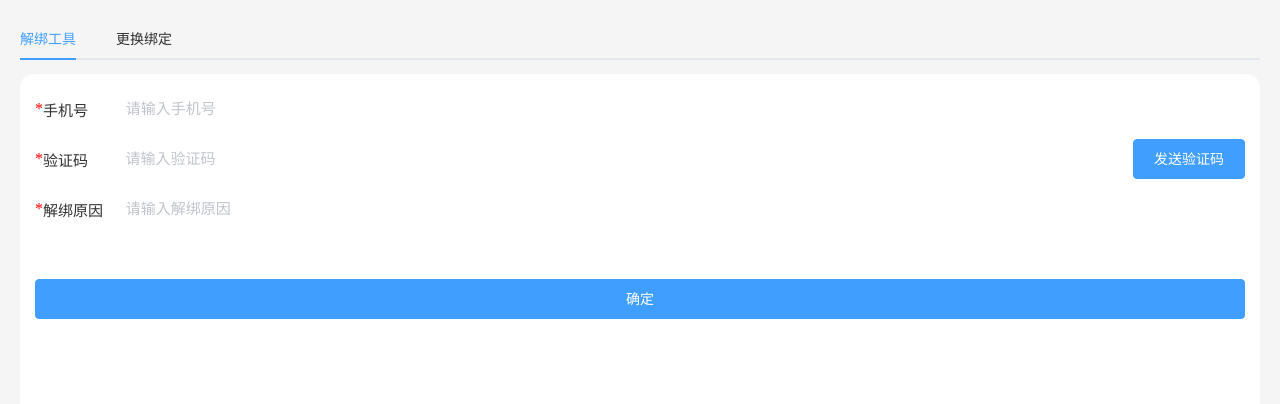
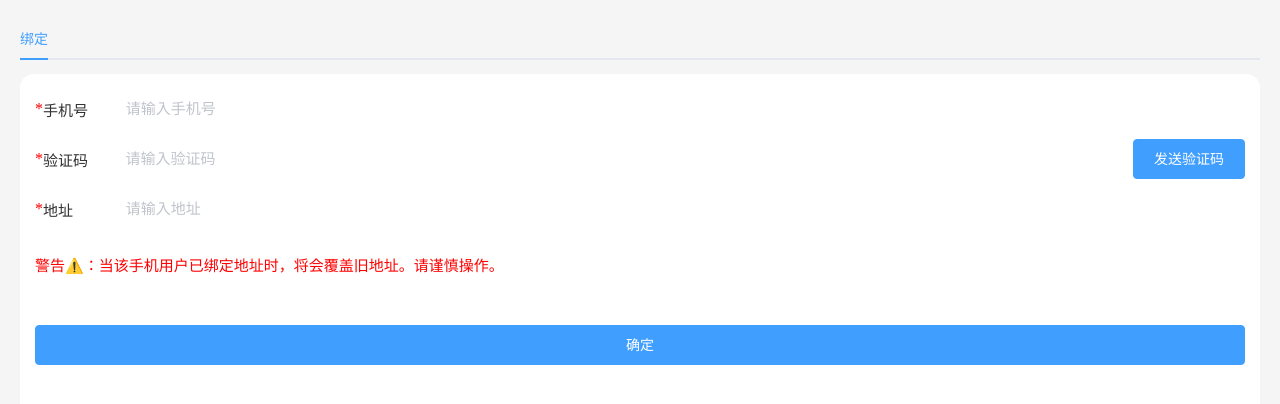
Before and after one commit to windswrold/tool_unlock, a Vue app: page / in a window 1280 px wide. Shown: the top 404 px of the page. Built offline with nearby package versions, Linux system fonts and the light colour scheme.

Commit message:
Wind：增加绑定

```diff
--- a/src/App.vue
+++ b/src/App.vue
@@ -3,132 +3,10 @@
 
 	<div id="app" class="view">
 		<el-tabs v-model="activeName" @tab-click="handleClick">
-			<!-- <el-tab-pane label="解封工具" name="first">
-				<div class="input_view">
-					<div class="input-suffix">
-						<div class="input-suffix-text">
-							用户ID
-						</div>
-						<el-input class="custom-input-bg" v-model="userIDText" placeholder="请输入用户ID"></el-input>
-					</div>
-
-					<div class="input-suffix m10">
-						<div class="input-suffix-text">
-							姓名
-						</div>
-						<el-input class="custom-input-bg" v-model="nameText" placeholder="请输入姓名"></el-input>
-					</div>
-
-					<div class="input-suffix m10">
-						<div class="input-suffix-text">
-							身份号
-						</div>
-						<el-input class="custom-input-bg" v-model="idNumersText" placeholder="请输入身份证号"></el-input>
-					</div>
 
 
 
-				</div>
-
-				<div class="input_view m10">
-					<div class="upload-view-text">身份证正面照片</div>
-					<div class="upload-view">
-						<el-upload class="upload-view m10" :action="action" :limit="1" :file-list="fileList"
-							ref="upload1" list-type="picture-card" :on-success="handleSuccess1">
-							<img src="./assets/idcard.png" class="upload-view-img m10" />
-						</el-upload>
-					</div>
-				</div>
-
-				<div class="input_view m10">
-					<div class="upload-view-text">身份证背面照片</div>
-					<div class="upload-view">
-						<el-upload class="upload-view m10" :action="action" :limit="1" :file-list="fileList"
-							ref="upload2" list-type="picture-card" :on-success="handleSuccess4">
-							<img src="./assets/idcard_back.png" class="upload-view-img m10" />
-						</el-upload>
-					</div>
-				</div>
-
-				<div class="input_view m10">
-					<div class="upload-view-text">手持身份证照片</div>
-					<div class="upload-view">
-						<el-upload class="upload-view m10" :action="action" :limit="1" :file-list="fileList"
-							ref="upload3" list-type="picture-card" :on-success="handleSuccess2">
-							<img src="./assets/hand.png" class="upload-view-img m10" />
-						</el-upload>
-					</div>
-				</div>
-
-				<div class="input_view m10">
-					<div style="display: flex;justify-content: space-between">
-						<div class="upload-view-text">手持解封申请书</div>
-						<div class="upload-view-default" @click="seeDefault">查看示例</div>
-					</div>
-					<div class="upload-view">
-						<el-upload class="upload-view m10" :action="action" :limit="1" :file-list="fileList"
-							ref="upload4" list-type="picture-card" :on-success="handleSuccess3">
-							<img src="./assets/shenqing.png" class="upload-view-img m10" />
-						</el-upload>
-					</div>
-				</div>
-
-				<el-button style="width: 100%;margin-top: 50px;margin-bottom: 100px;" @click="tapSubmit" type="primary"
-					v-loading.fullscreen.lock="loading">确定</el-button>
-
-			</el-tab-pane> -->
-			<el-tab-pane label="解绑工具" name="second">
-
-				<div>
-					<div class="input_view">
-						<!-- <div class="input-suffix">
-							<div class="input-suffix-text—modile">
-								用户ID(非必填)
-							</div>
-							<el-input class="custom-input-bg" v-model="userIDText" placeholder="请输入用户ID"></el-input>
-						</div> -->
-						<div class="input-suffix">
-							<div style="color: red;">*</div>
-							<div class="input-suffix-text—modile">
-								手机号
-							</div>
-							<el-input class="custom-input-bg" v-model="modile" placeholder="请输入手机号"></el-input>
-							<el-button style="color: transparent;background-color: transparent;border: 0;"
-								v-loading.fullscreen.lock="loading">{{verifyBtn}}</el-button>
-						</div>
-						<div class="input-suffix m10">
-							<div style="color: red;">*</div>
-							<div class="input-suffix-text—modile">
-								验证码
-							</div>
-							<el-input class="custom-input-bg" v-model="verifyCode" placeholder="请输入验证码">
-
-							</el-input>
-							<!-- <div class="input-suffix-text">
-								发送验证码
-							</div> -->
-							<el-button @click="sendCode" type="primary"
-								v-loading.fullscreen.lock="loading">{{verifyBtn}}</el-button>
-
-						</div>
-						<div class="input-suffix m10">
-							<div style="color: red;">*</div>
-							<div class="input-suffix-text—modile">
-								解绑原因
-							</div>
-
-							<el-input class="custom-input-bg" v-model="bindReason" placeholder="请输入解绑原因"></el-input>
-							<el-button style="color: transparent;background-color: transparent;border: 0;"
-								v-loading.fullscreen.lock="loading">{{verifyBtn}}</el-button>
-						</div>
-						<el-button style="width: 100%;margin-top: 50px;margin-bottom: 100px;" @click="tapSubmit2"
-							type="primary" v-loading.fullscreen.lock="loading">确定</el-button>
-					</div>
-				</div>
-
-			</el-tab-pane>
-
-			<el-tab-pane label="更换绑定" name="first">
+			<el-tab-pane label="绑定" name="first">
 
 				<div>
 					<div class="input_view">
@@ -167,8 +45,12 @@
 							<el-button style="color: transparent;background-color: transparent;border: 0;"
 								v-loading.fullscreen.lock="loading">{{verifyBtn}}</el-button>
 						</div>
+						<div style="margin-top: 25px;font-size: 15px;color: red;">
+							警告⚠️：当该手机用户已绑定地址时，将会覆盖旧地址。请谨慎操作。
+						</div>
 						<el-button style="width: 100%;margin-top: 50px;margin-bottom: 100px;" @click="tapSubmit3"
 							type="primary" v-loading.fullscreen.lock="loading">确定</el-button>
+
 					</div>
 				</div>
 
@@ -191,7 +73,7 @@
 		data() {
 			return {
 				hostname: window.location.hostname,
-				activeName: 'second',
+				activeName: 'first',
 				action: "https://apiv2.sr2.top/api/upload_oss",
 				userIDText: "",
 				nameText: "",
```
Also changed, not shown: 6 other files (tests, documents, lock files or other folders).
